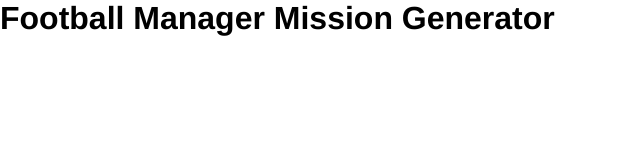
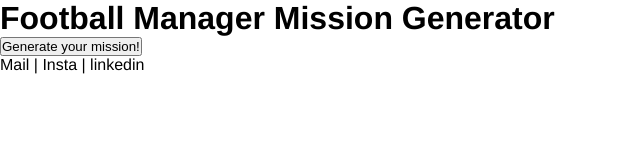
Before and after one commit to Lambouw/Manager-Mission-Generator, a plain HTML site: page index.html in a window 1280 px wide. Shown: the whole page, without its empty margins (0-640 px from the left). Drawn offline with Linux system fonts and the light colour scheme.

Commit message:
Added some html elements

```diff
--- a/index.html
+++ b/index.html
@@ -16,5 +16,8 @@
 <body>
     <h1>Football Manager Mission Generator</h1>
 
+    <button>Generate your mission!</button>
+
+    <footer>Mail | Insta | linkedin</footer>
 </body>
 </html>
```
